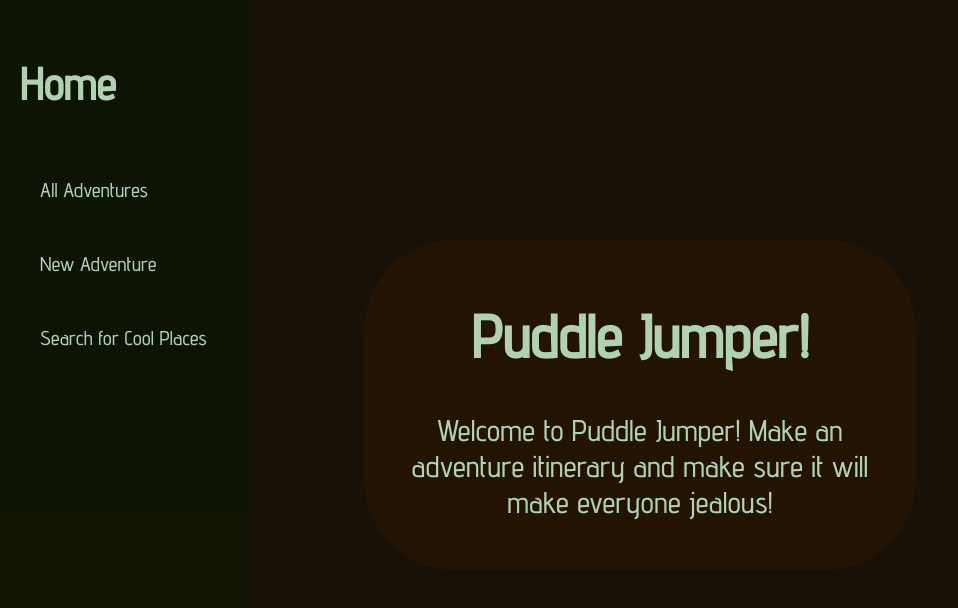
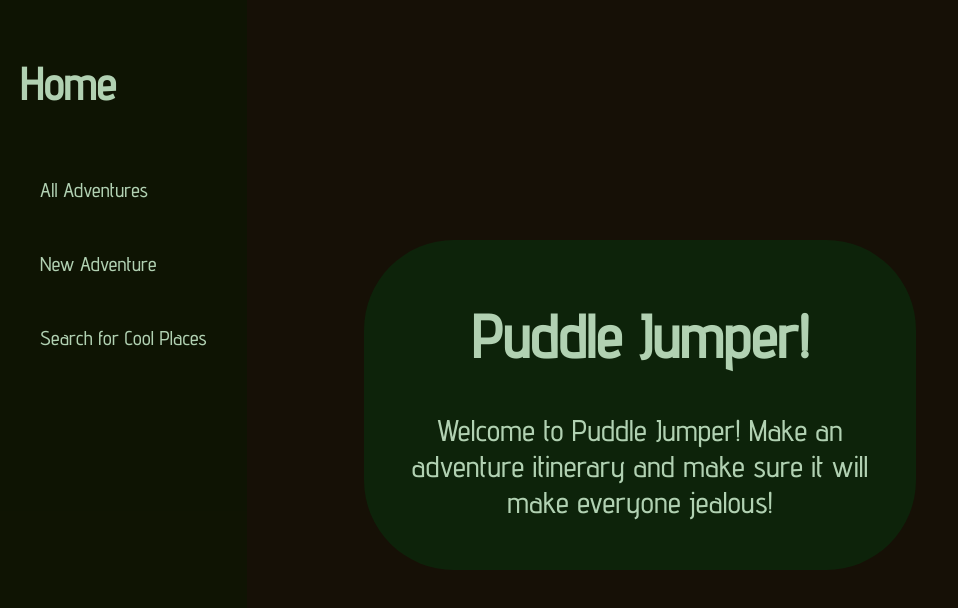
Before and after one commit to ttguitarnoob-dev/Adventure-Plan, a React (Create React App) app: page / in a window 1280 px wide. Shown: the top 608 px of the page, without its empty margins (0-958 px from the left). Built offline with nearby package versions, Linux system fonts and the light colour scheme; no server answers.

Commit message:
changed color of welcome bubble cuz i dinilikit

```diff
--- a/src/App.css
+++ b/src/App.css
@@ -246,7 +246,7 @@ img {
 
 .homelabel {
   width: 40vw;
-  background-color: rgba(36, 20, 3, 0.863);
+  background-color: rgba(10, 46, 13, 0.664);
   text-align: center;
   padding: 20px;
   margin-top: 30vh;
```
